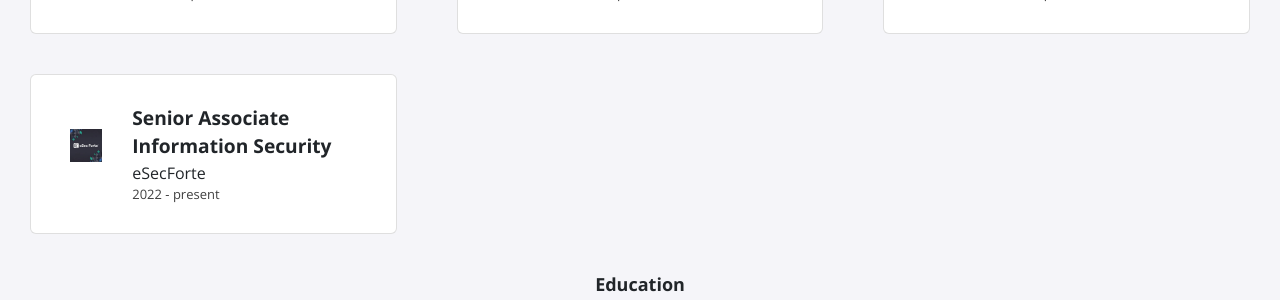
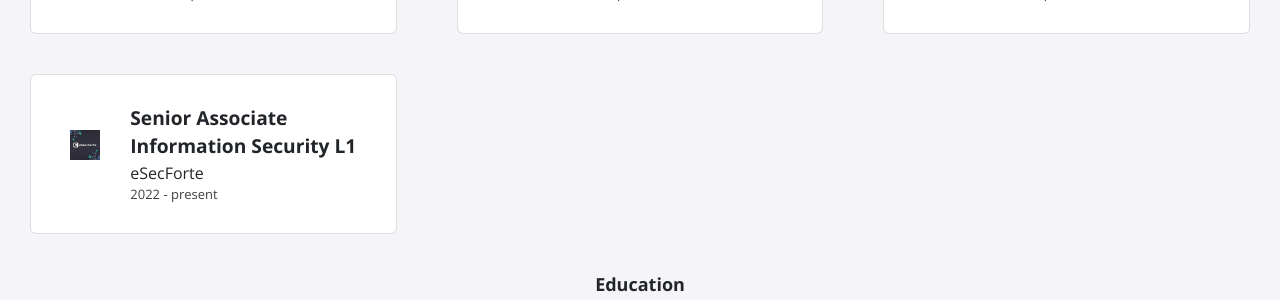
Before and after one commit to Mohitkumar0786/MohitKumar0786.github.io, a Jekyll site: the page built from index.html, in a window 1280 px wide and 900 px high, scrolled down 2391 px. Shown: the part 333-633 px from the top of the window. Built offline with Jekyll 4.4.1, drawn with Linux system fonts in a browser that asks for light colours; nearby versions of some CDN libraries.

```diff
--- a/_data/experience.yml
+++ b/_data/experience.yml
@@ -13,7 +13,7 @@
   dates: 2021 - present
   logo: virtual.png
 
-- role: Senior Associate Information Security
+- role: Senior Associate Information Security L1
   company: eSecForte
   dates: 2022 - present
   logo: esec.png
```
